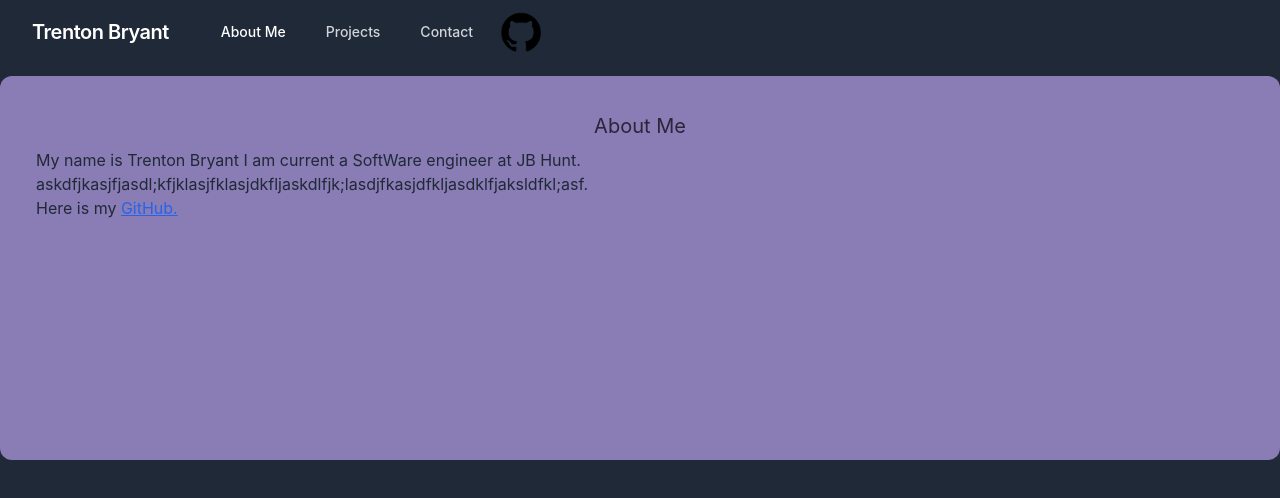
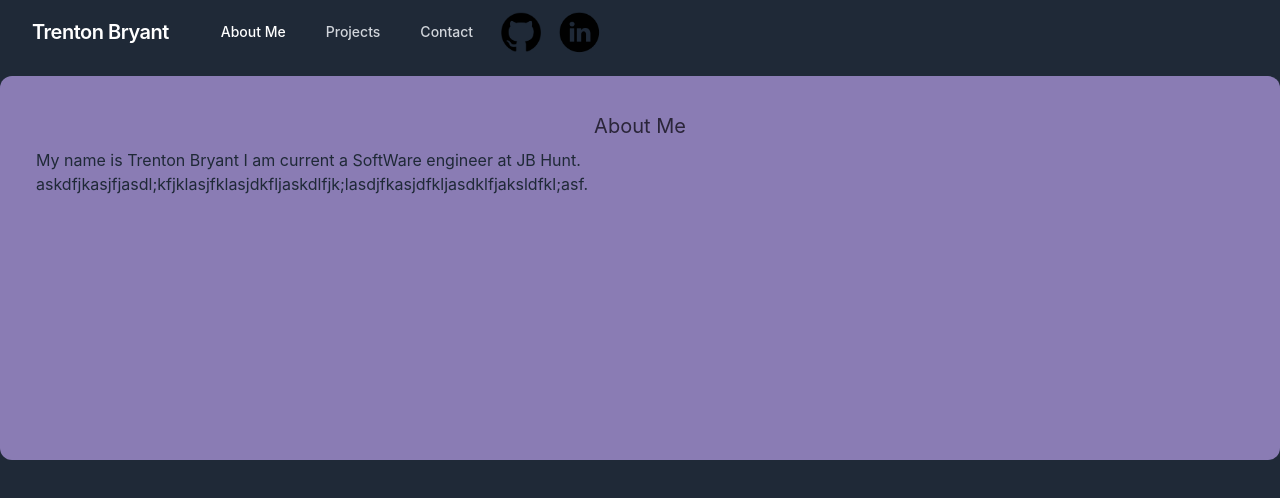
Before and after one commit to Trentonbry/PersonalWebsite, a React (Create React App) app: page /AboutMe in a window 1280 px wide. Shown: the top 498 px of the page. Built offline with nearby package versions, Linux system fonts and the light colour scheme.

Commit message:
added linkedin logo

```diff
--- a/src/Components/AboutMe.tsx
+++ b/src/Components/AboutMe.tsx
@@ -3,8 +3,8 @@
 
 function AboutMe(){
 
-    var githubLink = <a className=" underline text-blue-600 hover:text-blue-800 visited:text-purple-600" href="https://github.com/Trentonbry" target="_blank" rel="noopener noreferrer">
-                        GitHub.</a>
+    // var githubLink = <a className=" underline text-blue-600 hover:text-blue-800 visited:text-purple-600" href="https://github.com/Trentonbry" target="_blank" rel="noopener noreferrer">
+    //                     GitHub.</a>
 
     return(
     <div className='flex flex-col gap-3 text-[#2A2539] flex-1 bg-gray-800 h-screen'>
@@ -14,7 +14,6 @@
             <p className="mt-2 text-gray-800">
                 My name is Trenton Bryant I am current a SoftWare engineer at JB Hunt.
                 <br/>askdfjkasjfjasdl;kfjklasjfklasjdkfljaskdlfjk;lasdjfkasjdfkljasdklfjaksldfkl;asf.
-                <br/>Here is my {githubLink}
             </p>
       </div>
   </div>
--- a/src/Components/navigation-bar.tsx
+++ b/src/Components/navigation-bar.tsx
@@ -42,6 +42,9 @@
                   </a>
                   <a href="https://github.com/Trentonbry"  target='_blank' rel="noopener noreferrer" className=''>
                     <img src={"githublogo.png"} className='w-10 h-10'></img>
+                  </a>
+                  <a href="https://www.linkedin.com/in/trenton-m-bryant-csce/"  target='_blank' rel="noopener noreferrer" className=''>
+                    <img src={"linkedinlogo.png"} className='w-11 h-11'></img>
                   </a>
                 </div>
 
```
Also changed, not shown: public/linkedinlogo.png (added).
